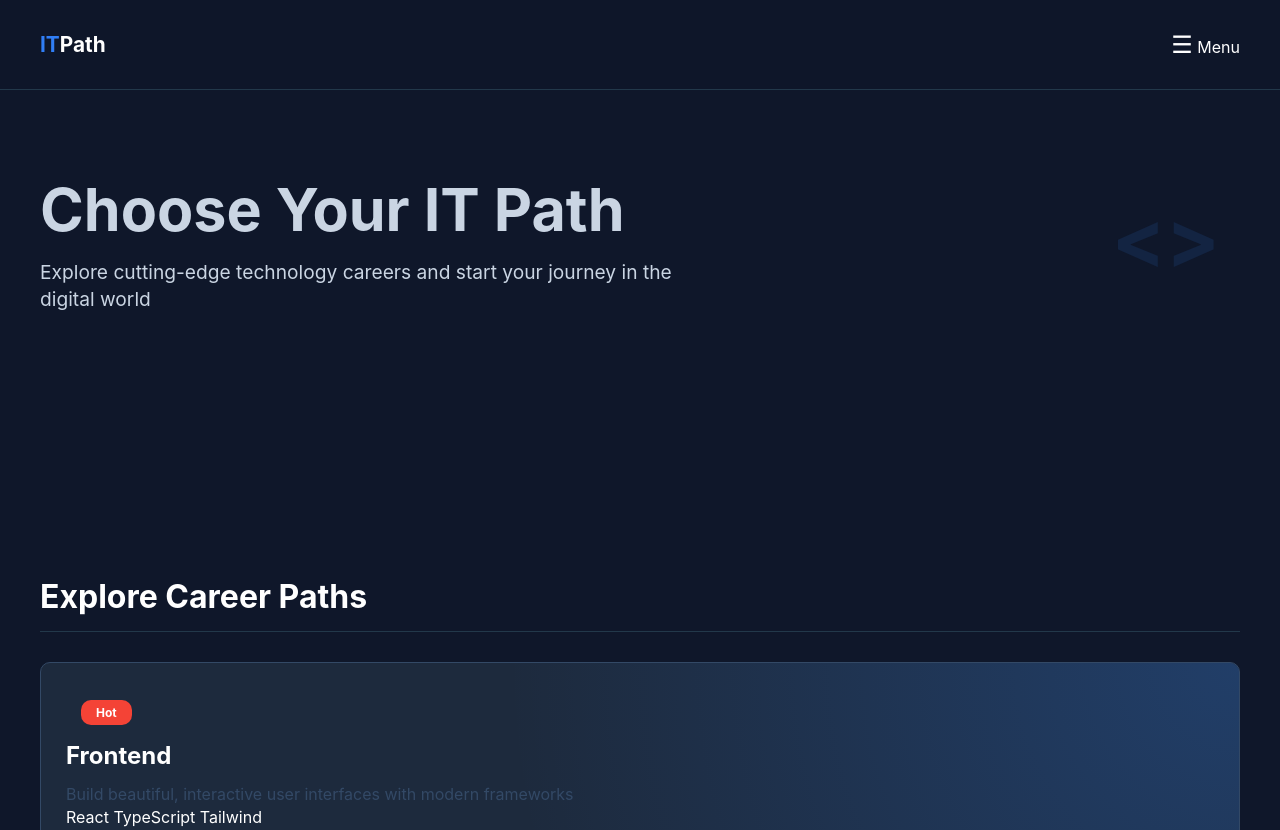
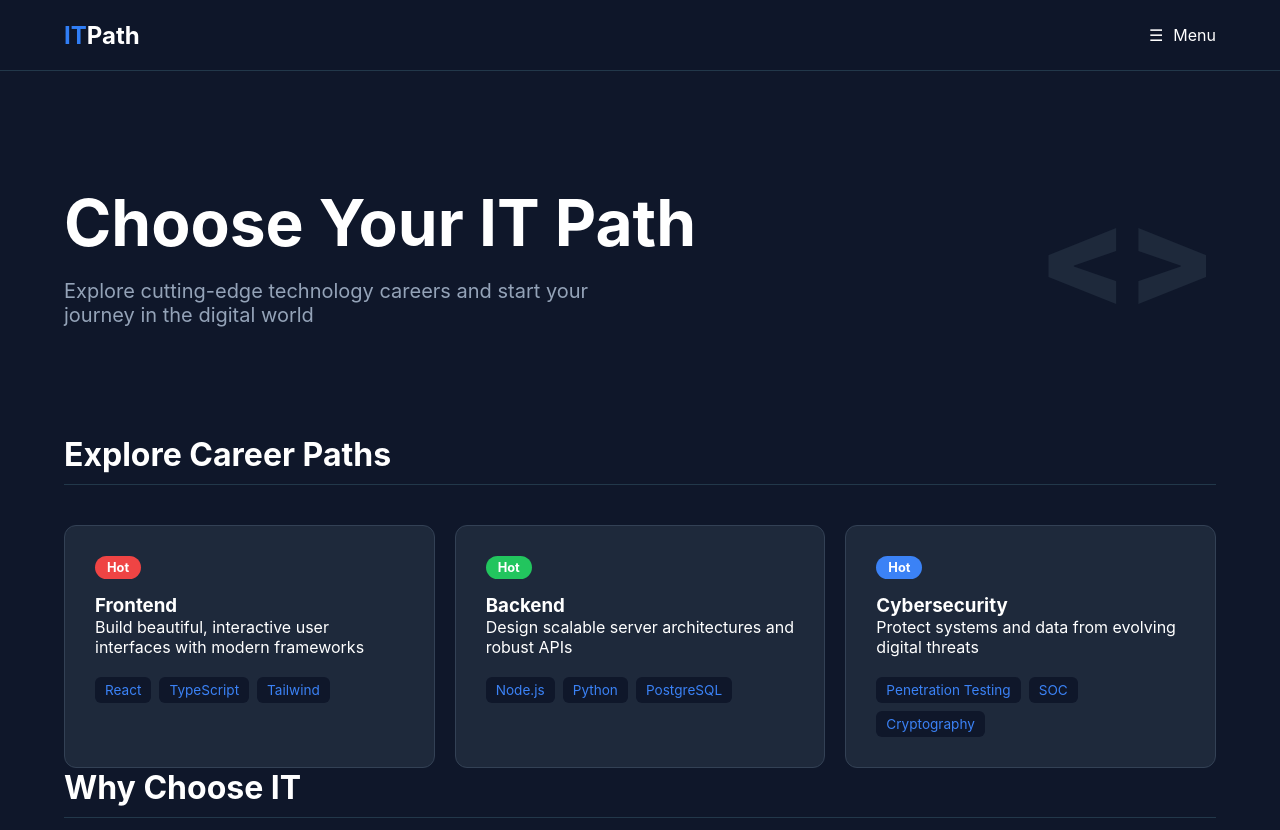
Before and after one commit to RoDiYT1/Web, a plain HTML site: page lesson-14/index.html in a window 1280 px wide. Shown: the top 830 px of the page. Drawn offline with Linux system fonts and the light colour scheme.

Commit message:
Add files via upload

```diff
--- a/lesson-14/index.html
+++ b/lesson-14/index.html
@@ -1,17 +1,16 @@
 <!DOCTYPE html>
 <html lang="en">
 <head>
-    <meta charset="UTF-8" name="viewport" content="width=device-width, initial-scale=1.0">
+    <meta charset="UTF-8">
+    <meta name="viewport" content="width=device-width, initial-scale=1.0">
     <link rel="stylesheet" type="text/css" href="style/style.css">
-    <title>drawn-anime-24852305.figma.site</title>
+    <title>ITPath - Choose Your Journey</title>
 </head>
 <body>
 <header>
     <div class="wrapper header-content">
-        <div class="logo">
-            <span>IT</span>Path
-        </div>
-        <nav>
+        <div class="logo"><span>IT</span>Path</div>
+        <nav class="menu">
             <span class="menu-icon">☰</span>
             <span>Menu</span>
         </nav>
@@ -23,11 +22,8 @@
             <article class="hero-text">
                 <h1>Choose Your IT Path</h1>
                 <p>Explore cutting-edge technology careers and start your journey in the digital world</p>
-
             </article>
-            <div class="code-icon">
-                &lt;&gt;
-            </div>
+            <div class="code-icon">&lt;&gt;</div>
         </div>
     </section>
     <section class="career-section">
@@ -64,7 +60,6 @@
                         <span>Cryptography</span>
                     </div>
                 </article>
-
             </div>
         </div>
     </section>
@@ -90,51 +85,12 @@
             </div>
         </div>
     </section>
-    <section class="roadmap-section">
-        <div class="wrapper">
-            <h2 class="section-title">Learning Roadmap</h2>
-            <div class="roadmap-list">
-                <article class="roadmap-card">
-                    <span class="roadmap-circle"></span>
-                    <div class="roadmap-content">
-                        <div class="roadmap-head">
-                            <h3>1. Fundamentals</h3>
-                            <span>2-3 months</span>
-                        </div>
-                        <p>HTML, CSS, JavaScript, Git</p>
-                    </div>
-                </article>
-                <article class="roadmap-card">
-                    <span class="roadmap-circle"></span>
-                    <div class="roadmap-content">
-                        <div class="roadmap-head">
-                            <h3>2. Specialization</h3>
-                            <span>4-6 months</span>
-                        </div>
-                        <p>Choose Framework & Build Projects</p>
-                    </div>
-                </article>
-                <article class="roadmap-card">
-                    <span class="roadmap-circle"></span>
-                    <div class="roadmap-content">
-                        <div class="roadmap-head">
-                            <h3>3. Portfolio</h3>
-                            <span>3-4 months</span>
-                        </div>
-                        <p>Create Real-World Applications</p>
-                    </div>
-                </article>
-            </div>
-        </div>
-    </section>
-
 </main>
 <footer>
-    <div class="logo">
-        <span>IT</span>Path
+    <div class="wrapper footer-content">
+        <div class="logo"><span>IT</span>Path</div>
+        <p>© 2026 ITPath. All rights reserved</p>
     </div>
-    <p>© 2026 ITPath. All rights reserved</p>
 </footer>
-<a href="#" class="chat-button">💬</a>
 </body>
 </html>
--- a/lesson-14/style/style.css
+++ b/lesson-14/style/style.css
@@ -1,156 +1,176 @@
-*{
+* {
     margin: 0;
     padding: 0;
     box-sizing: border-box;
     text-decoration: none;
     list-style: none;
 }
-html{
-    font-family: Inter, sans-serif;
+
+html {
+    font-family: 'Inter', sans-serif;
     font-size: 16px;
+    scroll-behavior: smooth;
 }
-body{
+
+body {
     background: #0f172a;
     color: #fff;
+    overflow-x: hidden;
 }
-.wrapper{
-    width: 100%;
+
+.wrapper {
+    width: 90%;
     max-width: 1200px;
     margin: 0 auto;
-    padding: 30px 0;
 }
-header{
+
+header {
     position: fixed;
     top: 0;
-    left: 0;
     width: 100%;
     z-index: 1000;
-    background: rgba(15, 23, 42, 0.96);
+    background: rgba(15, 23, 42, 0.9);
+    backdrop-filter: blur(10px);
     border-bottom: 1px solid #22384a;
 }
-.header-content{
+
+.header-content {
+    display: flex;
+    justify-content: space-between;
+    align-items: center;
+    height: 70px;
+}
+
+.logo {
+    font-size: 1.5rem;
+    font-weight: 700;
+}
+
+.logo span {
+    color: #307ef6;
+}
+
+.menu {
+    display: flex;
+    align-items: center;
+    gap: 10px;
+    cursor: pointer;
+}
+
+.hero-section {
+    padding: 180px 0 100px;
+}
+
+.hero-content {
+    display: flex;
+    align-items: center;
+    justify-content: space-between;
+    position: relative;
+}
+
+.hero-text h1 {
+    font-size: clamp(2.5rem, 8vw, 4rem);
+    line-height: 1.1;
+    margin-bottom: 20px;
+}
+
+.hero-text p {
+    font-size: 1.25rem;
+    color: #94a3b8;
+    max-width: 600px;
+}
+
+.code-icon {
+    font-size: 8rem;
+    color: #1e293b;
+    font-weight: 900;
+    user-select: none;
+}
+
+.section-title {
+    font-size: 2rem;
+    margin-bottom: 40px;
+    padding-bottom: 10px;
+    border-bottom: 1px solid #22384a;
+}
+
+.card-list, .benefits-cards {
+    display: flex;
+    flex-wrap: wrap;
+    gap: 20px;
+    justify-content: center;
+}
+
+.career-card, .benefit-card {
+    flex: 1 1 300px;
+    max-width: 400px;
+    background: #1e293b;
+    padding: 30px;
+    border-radius: 12px;
+    border: 1px solid #334155;
+    transition: 0.3s;
+}
+
+.career-card:hover {
+    transform: translateY(-5px);
+    border-color: #307ef6;
+}
+
+.badge {
+    display: inline-block;
+    padding: 4px 12px;
+    border-radius: 20px;
+    font-size: 0.8rem;
+    font-weight: 700;
+    margin-bottom: 15px;
+}
+
+.badge-red { background: #ef4444; }
+.badge-green { background: #22c55e; }
+.badge-blue { background: #3b82f6; }
+
+.tags {
+    display: flex;
+    flex-wrap: wrap;
+    gap: 8px;
+    margin-top: 20px;
+}
+
+.tags span {
+    background: #0f172a;
+    padding: 5px 10px;
+    border-radius: 6px;
+    font-size: 0.85rem;
+    color: #3b82f6;
+}
+
+.benefit-icon {
+    font-size: 2.5rem;
+    margin-bottom: 15px;
+}
+
+footer {
+    padding: 50px 0;
+    border-top: 1px solid #22384a;
+    margin-top: 100px;
+}
+
+.footer-content {
     display: flex;
     justify-content: space-between;
     align-items: center;
 }
-.logo{
-    font-size: 1.3rem;
-    font-weight: 700;
 
+@media (max-width: 768px) {
+    .hero-content {
+        flex-direction: column;
+        text-align: center;
+    }
+    .code-icon {
+        display: none;
+    }
+    .footer-content {
+        flex-direction: column;
+        gap: 20px;
+    }
 }
-.logo span{
-    color: #307ef6;
-
-}
-.menu{
-    display: flex;
-    align-items: center;
-    gap: 10px;
-    color: #cad5e3;
-    font-size: 1rem;
-}
-.menu-icon{
-    font-size: 1.5rem;
-}
-.hero-section{
-    padding: 150px 0 120px 0;
-}
-.hero-content{
-    position: relative;
-}
-.hero-content h1{
-    font-size: 3.7rem;
-    line-height: 1;
-    color: #cad5e3;
-    margin-bottom: 20px;
-
-}
-.hero-content p{
-    color: #cad5e3;
-    font-size: 1.2rem;
-    line-height: 1.4;
-    max-width: 650px;
-}
-.code-icon{
-    position: absolute;
-    top: 40px;
-    right: 20px;
-    font-size: 5rem;
-    font-weight: 700;
-    color: #132442;
-
-}
-.career-section, .benefits-section, .roadmap-section{
-    padding: 60px 0;
-}
-.section-title{
-    position: sticky;
-    top: 60px;
-    z-index: 20;
-    font-size: 2rem;
-    line-height: 1.2;
-    padding: 25px 0 15px 0;
-    border-bottom: 1px solid #22384a;
-    margin-bottom: 30px;
-}
-.career-card{
-    position: relative;
-    overflow: hidden;
-    min-height: 235px;
-    padding: 22px 25px;
-    background: #1d2a3d;
-    border: 1px solid #334966;
-    border-radius: 10px;
-    transition: transform 0.3s ease, border-color 0.3s, box-shadow 0.3s ease;
-}
-.career-card:before{
-    content: '';
-    position: absolute;
-    inset: 0;
-    background: radial-gradient(circle at top right, rgba(47, 129, 247, 0.23), transparent 60%);
-    transition: opacity 0.3s ease;
-
-}
-career-card:hover::before{
-    opacity: 1;
-}
-.career-card:hover{
-    transform: translateY(-5px);
-    border-color: #334966;
-    box-shadow: 0 10px 35px rgba(47, 129, 247, 0.25);
-
-}
-.career-card > *{
-    position: relative;
-    z-index: 2;
-}
-.badge{
-    display: inline-block;
-    color: #fff;
-    font-size: 0.75rem;
-    font-weight: 700;
-    padding: 5px 15px;
-    border-radius: 10px;
-    margin: 15px;
-}
-.badge-red{
-    background: #f44336;
-
-}
-.badge-green{
-    background: #00c94f;
-
-}
-.badge-blue{
-    background: #2b7efe;
-}
-.career-card h3{
-    font-size: 1.5rem;
-    line-height: 1.3;
-    margin-bottom: 10px;
-}
-.career-card p{
-    color: #334966;
-    font-size: 1rem;
-    line-height: 1.6;
-}
```
